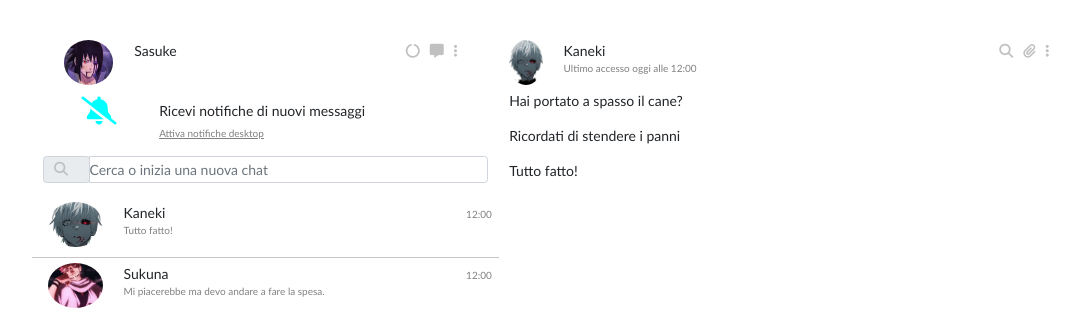
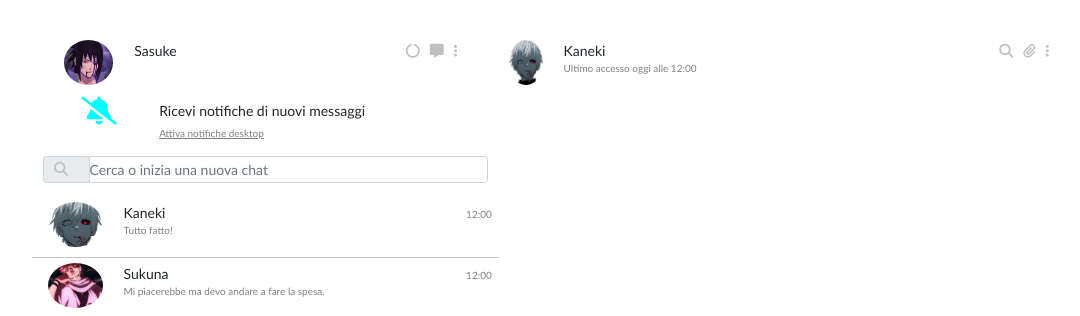
Before and after one commit to gianlucanied/vue-boolzapp, a plain HTML site: page index.html in a window 1280 px wide. Shown: the top 316 px of the page, without its empty margins (48-1128 px from the left). Drawn offline with nearby package versions, Linux system fonts and the light colour scheme.

Commit message:
Try to fix: conversation

```diff
--- a/index.html
+++ b/index.html
@@ -143,21 +143,7 @@
               </div>
             </div>
           </div>
-          <div class="col-7">
-            <div
-              class="row"
-              v-for="(message, index) in currentConversation.messages"
-              :key="index"
-            >
-              <div class="col-12">
-                <p
-                  :class="{ sent: message.status === 'sent', received: message.status === 'received' }"
-                >
-                  {{ message.message }}
-                </p>
-              </div>
-            </div>
-          </div>
+          <div class="col-7"></div>
         </div>
       </div>
     </div>
```
Also changed, not shown: style.css (line endings or trailing spaces).
